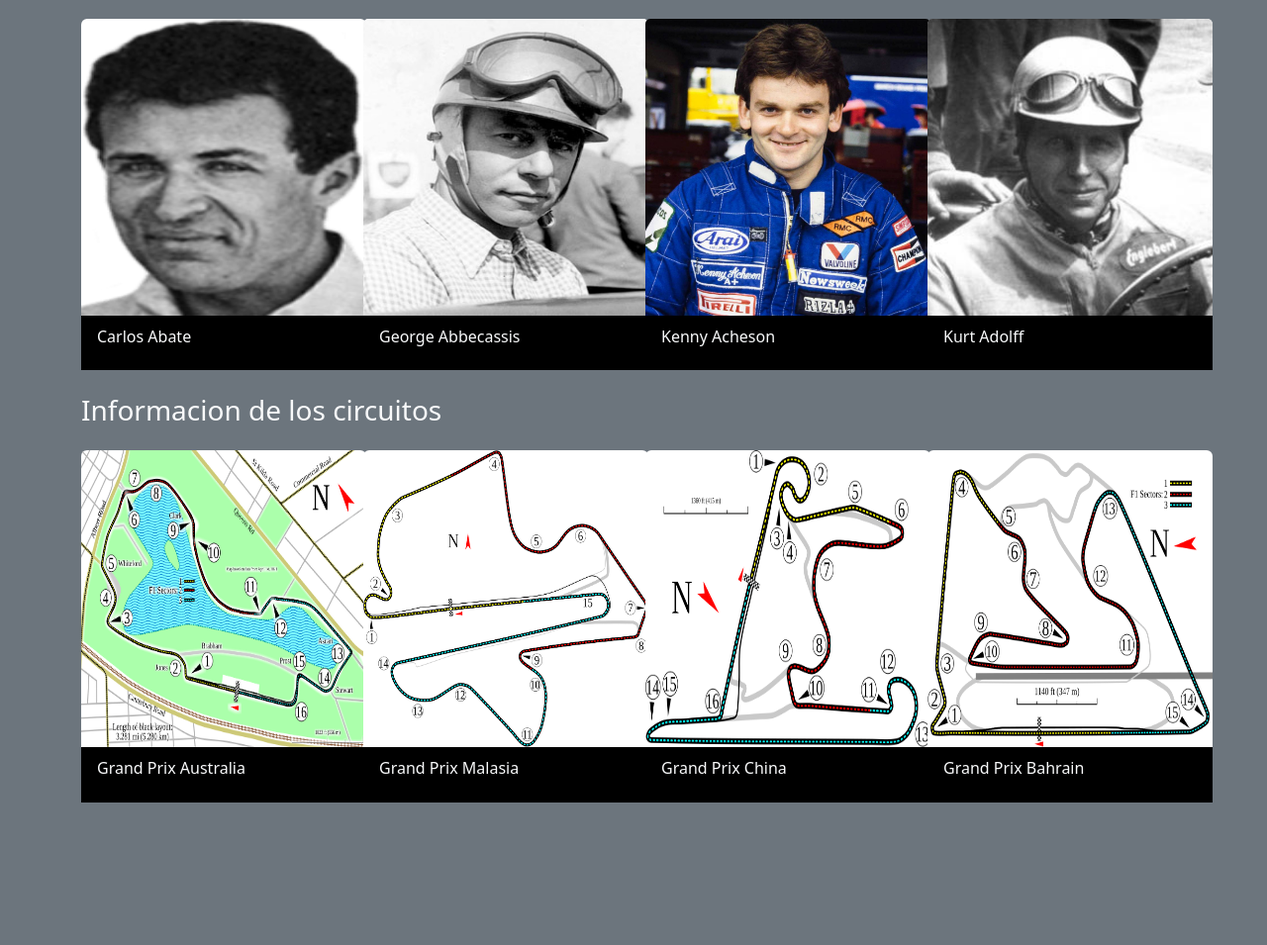
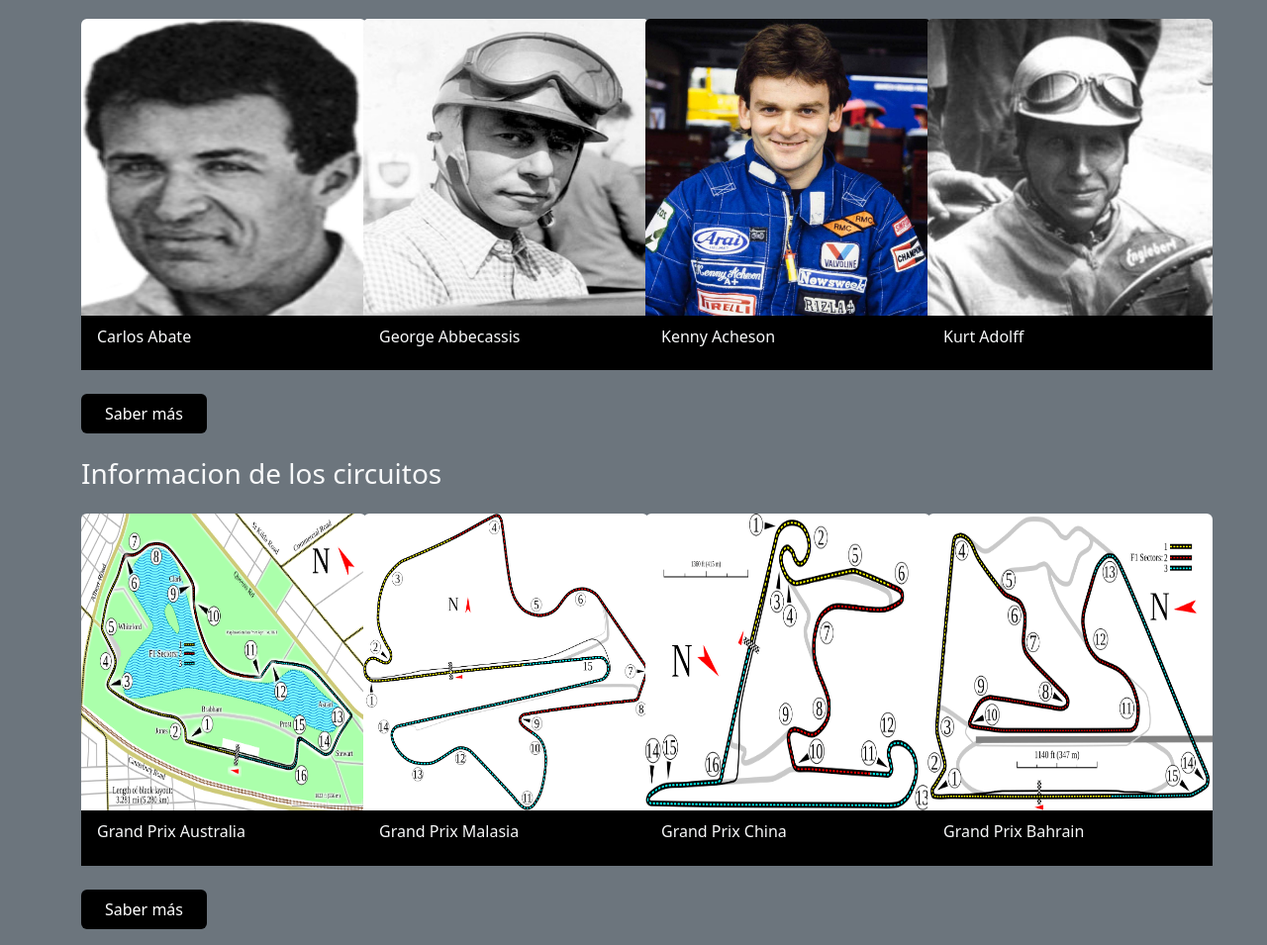
Before and after one commit to AlexSanLo/Practica-API, a plain HTML site: page index.html in a window 1280 px wide. Shown: the part 179-1134 px from the top of the page at 99% size. Before the commit the page ends 990 px from the top, so only its background shows below. Drawn offline with nearby package versions, Linux system fonts and the light colour scheme; files that its build step writes are made by us from their sources; no server answers.

Commit message:
Version menos a medias

```diff
--- a/index.html
+++ b/index.html
@@ -80,6 +80,7 @@
                         </div>
                     </div>
                 </div>
+                <a href="pilotos.html"><button class="border-0 mt-4 bg-black text-white rounded-2 ps-4 pe-4 pt-2 pb-2">Saber más</button></a>
             </div>
             <h3 class="text-light mt-4">Informacion de los circuitos</h3>
             <div class="row align-items-center">
@@ -124,6 +125,7 @@
                     </div>
                 </div>
             </div>
+            <a href="Info_circuito.html"><button class="border-0 mt-4 mb-3 bg-black text-white rounded-2 ps-4 pe-4 pt-2 pb-2">Saber más</button></a>
         </section>
     </main>
     <footer>
@@ -139,7 +141,6 @@
     <script src="https://cdn.jsdelivr.net/npm/bootstrap@5.3.2/dist/js/bootstrap.min.js"
         integrity="sha384-BBtl+eGJRgqQAUMxJ7pMwbEyER4l1g+O15P+16Ep7Q9Q+zqX6gSbd85u4mG4QzX+"
         crossorigin="anonymous"></script>
-    <script src="javascript/pilotos.js"></script>
 </body>
 
 </html>
```
